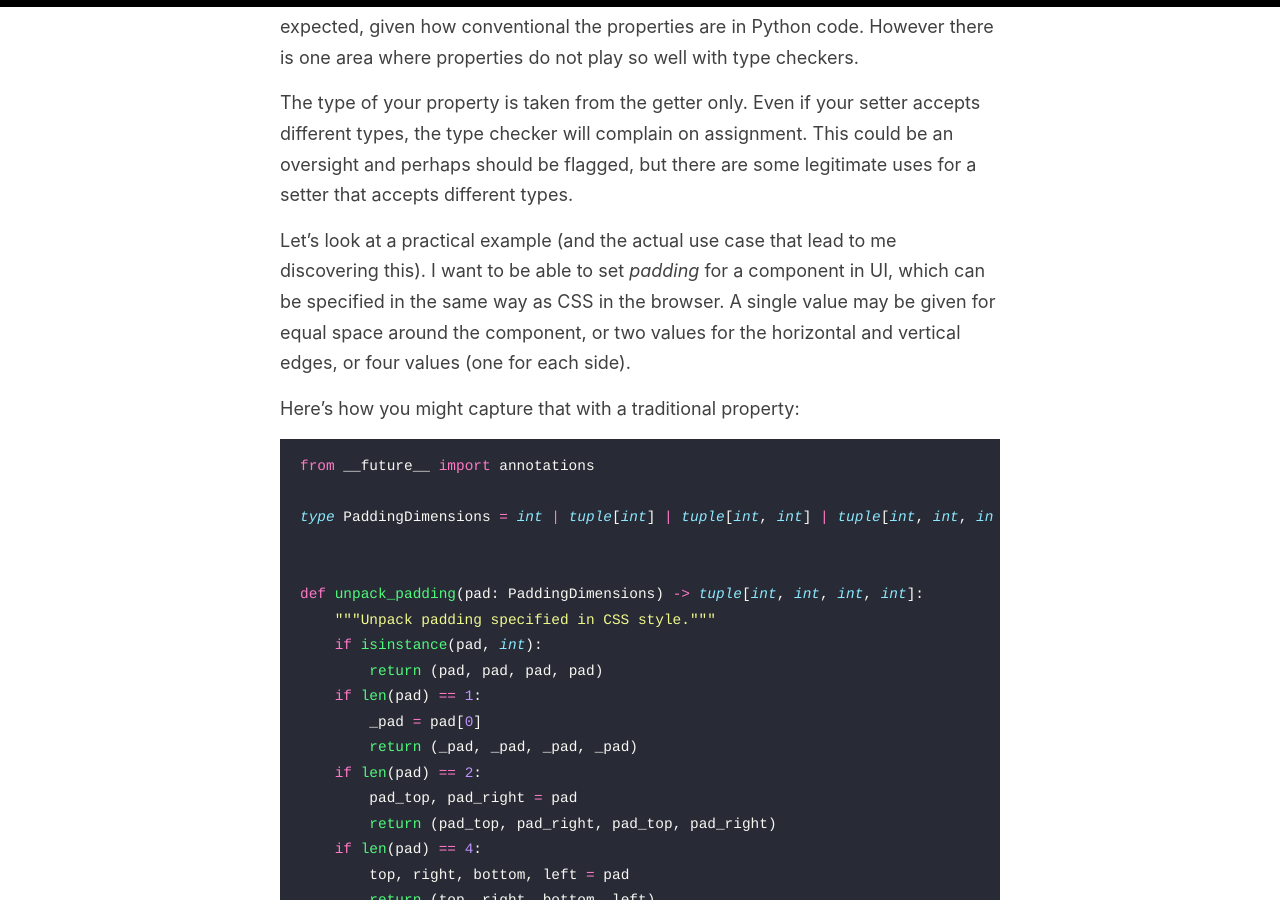
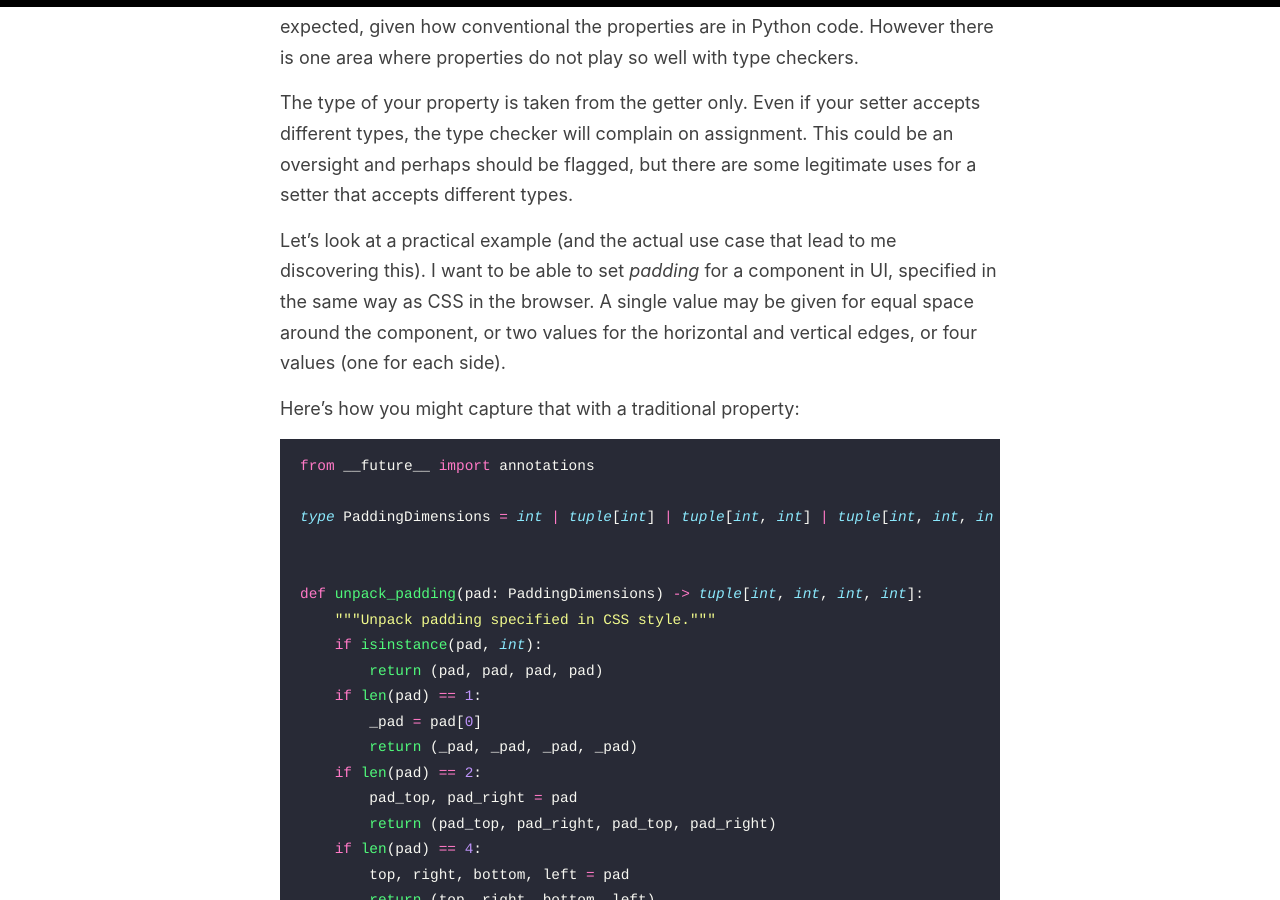
Before and after one commit to willmcgugan/willmcgugan.github.io, a Jekyll site: the page built from _posts/2025-06-22-fixing-python-properties.md, in a window 1280 px wide and 900 px high, scrolled down 307 px. Built offline with Jekyll 4.4.1, drawn with Linux system fonts in a browser that asks for light colours.

Commit message:
omit words

```diff
--- a/_posts/2025-06-22-fixing-python-properties.md
+++ b/_posts/2025-06-22-fixing-python-properties.md
@@ -14,7 +14,7 @@ Even if your setter accepts different types, the type checker will complain on a
 This could be an oversight and perhaps should be flagged, but there are some legitimate uses for a setter that accepts different types.
 
 Let's look at a practical example (and the actual use case that lead to me discovering this).
-I want to be able to set *padding* for a component in UI, which can be specified in the same way as CSS in the browser.
+I want to be able to set *padding* for a component in UI, specified in the same way as CSS in the browser.
 A single value may be given for equal space around the component, or two values for the horizontal and vertical edges, or four values (one for each side).
 
 Here's how you might capture that with a traditional property:
```
